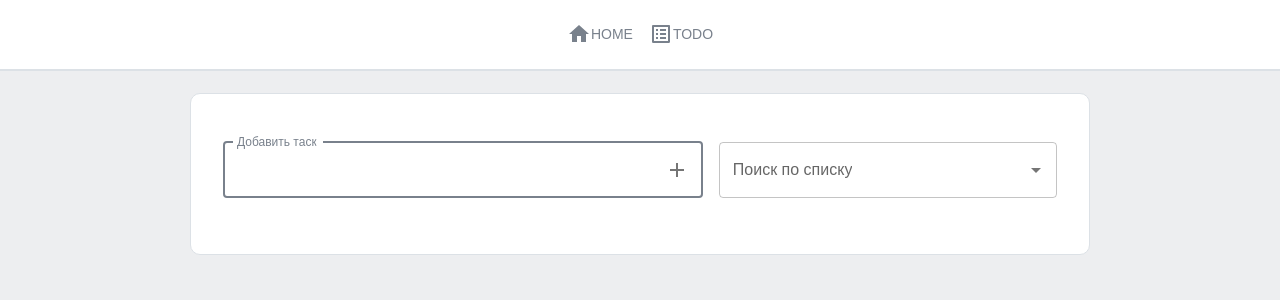
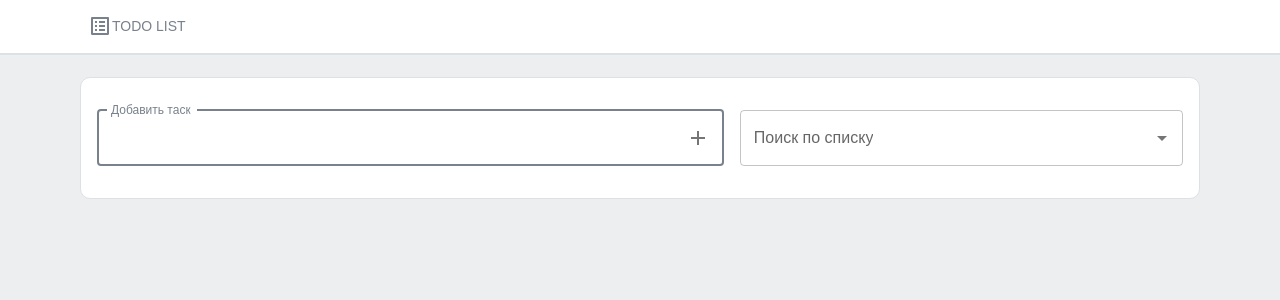
Before and after one commit to REIGEN06/todo-next-js, a Next.js app: page / in a window 1280 px wide. Shown: the top 300 px of the page. Built offline with nearby package versions, Linux system fonts and the light colour scheme.

Commit message:
fix: отступы; стили вынесены; theme; style body

```diff
--- a/src/app/Store/store.ts
+++ b/src/app/Store/store.ts
@@ -1,18 +1,22 @@
 import { create } from 'zustand';
 import { Task } from '../const/const';
 import { nanoid } from 'nanoid';
+
 interface TodosState {
 	todos: Task[];
 	addTodo: (title: string) => void;
 	deleteTodo: (id: number) => void;
 	editTodo: (id: number, newTitle: string) => void;
 }
+
 export const useTodos = create<TodosState>((set) => ({
 	todos: [],
+
 	addTodo: (title) =>
 		set((state) => ({
 			todos: [...state.todos, { id: nanoid(), title }],
 		})),
+
 	deleteTodo: (id) => {
 		set((state) => {
 			const newTasks = state.todos.slice();
@@ -20,6 +24,7 @@ export const useTodos = create<TodosState>((set) => ({
 			return { todos: newTasks };
 		});
 	},
+
 	editTodo: (id, newTitle) => {
 		set((state) => {
 			const newTasks = state.todos.slice();
--- a/src/app/components/NavBar.tsx
+++ b/src/app/components/NavBar.tsx
@@ -1,34 +1,27 @@
 'use client';
 import Box from '@mui/material/Box';
-import HomeIcon from '@mui/icons-material/Home';
 import ListAltIcon from '@mui/icons-material/ListAlt';
 import Link from 'next/link';
-import { Button, useTheme } from '@mui/material';
+import { Button, Theme, styled } from '@mui/material';
 
-export default function NavBar() {
-	const theme = useTheme();
+const NavBar = () => {
 	return (
-		<Box
-			sx={{
-				display: 'flex',
-				justifyContent: 'center',
-				p: 2,
-				backgroundColor: 'white',
-				boxShadow: `0px 2px ${theme.palette.border.main}`,
-			}}
-		>
+		<StyledBox>
 			<Link href="/">
 				<Button>
-					<HomeIcon />
-					Home
+					<ListAltIcon />
+					ToDo List
 				</Button>
 			</Link>
-			<Link href="/todolist">
-				<Button>
-					<ListAltIcon />
-					ToDo
-				</Button>
-			</Link>
-		</Box>
+		</StyledBox>
 	);
-}
+};
+
+export default NavBar;
+
+const StyledBox = styled(Box)(({ theme }: { theme: Theme }) => ({
+	display: 'flex',
+	padding: '8px 80px',
+	backgroundColor: theme.palette.BackgroundColors.main,
+	boxShadow: `0px 2px ${theme.palette.border.main}`,
+}));
--- a/src/app/components/TaskComponents.tsx
+++ b/src/app/components/TaskComponents.tsx
@@ -1,7 +1,14 @@
 import DeleteIcon from '@mui/icons-material/Delete';
 import EditIcon from '@mui/icons-material/Edit';
 import CheckIcon from '@mui/icons-material/Check';
-import { Box, Divider, IconButton, Paper, TextField } from '@mui/material';
+import {
+	Box,
+	Divider,
+	IconButton,
+	Paper,
+	TextField,
+	styled,
+} from '@mui/material';
 import { useState } from 'react';
 import { Task } from '../const/const';
 
@@ -15,52 +22,37 @@ type TaskComponentProps = {
 const TaskComponent = (props: TaskComponentProps) => {
 	const [input, setInput] = useState<string>(props.data.title);
 	const [edit, setEdit] = useState<boolean>(false);
+
 	const editTask = () => {
 		props.onEdit(props.idInArray, input);
 		setEdit(!edit);
 	};
 
 	return (
-		<Paper
-			component="form"
-			sx={{
-				m: '16px 8px',
-			}}
-		>
-			<Box
-				sx={{
-					display: 'flex',
-					alignItems: 'center',
-				}}
-			>
+		<WrapperTask>
+			<WrapperBox>
 				{edit ? (
 					<TextField
 						label="Редактировать задачу"
-						variant="outlined"
+						variant="standard"
 						multiline
 						fullWidth
+						InputProps={InputProps}
 						inputProps={{ maxLength: 100 }}
 						value={input}
 						onChange={(e) => setInput(e.target.value)}
 					/>
 				) : (
 					<TextField
-						variant="outlined"
+						variant="standard"
 						multiline
 						fullWidth
-						InputProps={{
-							readOnly: true,
-						}}
+						InputProps={InputPropsReadOnly}
 						value={props.data.title + ' ------ id: ' + props.idInArray}
 					/>
 				)}
 
-				<Box
-					sx={{
-						display: 'flex',
-						alignItems: 'center',
-					}}
-				>
+				<WrapperBox>
 					{edit ? (
 						<IconButton sx={{ m: 1 }} onClick={() => editTask()}>
 							<CheckIcon />
@@ -71,15 +63,33 @@ const TaskComponent = (props: TaskComponentProps) => {
 						</IconButton>
 					)}
 
-					<Divider sx={{ height: 28, m: 0.5 }} orientation="vertical" />
+					<Divider sx={{ height: 28, p: '4px' }} orientation="vertical" />
 
 					<IconButton sx={{ m: 1 }} onClick={props.onDelete}>
 						<DeleteIcon />
 					</IconButton>
-				</Box>
-			</Box>
-		</Paper>
+				</WrapperBox>
+			</WrapperBox>
+		</WrapperTask>
 	);
 };
 
 export default TaskComponent;
+
+const InputProps = {
+	disableUnderline: true,
+};
+
+const InputPropsReadOnly = {
+	readOnly: true,
+	disableUnderline: true,
+};
+
+const WrapperTask = styled(Paper)({
+	margin: '16px 8px',
+});
+
+const WrapperBox = styled(Box)({
+	display: 'flex',
+	alignItems: 'center',
+});
--- /dev/null
+++ b/src/app/layout.css
@@ -0,0 +1,4 @@
+body {
+	margin: 0px;
+	padding: 0px;
+}
--- a/src/app/layout.tsx
+++ b/src/app/layout.tsx
@@ -1,8 +1,10 @@
+'use client';
 import type { Metadata } from 'next';
 import { Inter } from 'next/font/google';
 import NavBar from './components/NavBar';
 import theme from './theme';
-import { ThemeProvider } from '@mui/material';
+import { Stack, Theme, ThemeProvider, styled } from '@mui/material';
+import './layout.css';
 
 const inter = Inter({ subsets: ['latin'] });
 
@@ -18,15 +20,19 @@ export default function RootLayout({
 }) {
 	return (
 		<html lang="en">
-			<body
-				style={{ margin: '0px', backgroundColor: '#edeef0' }}
-				className={inter.className}
-			>
+			<body className={inter.className}>
 				<ThemeProvider theme={theme}>
-					<NavBar />
-					{children}
+					<StyledStack>
+						<NavBar />
+						{children}
+					</StyledStack>
 				</ThemeProvider>
 			</body>
 		</html>
 	);
 }
+
+const StyledStack = styled(Stack)(({ theme }: { theme: Theme }) => ({
+	backgroundColor: theme.palette.BackgroundColors.dark,
+	height: typeof window !== undefined ? window.innerHeight : '100%',
+}));
--- a/src/app/page.tsx
+++ b/src/app/page.tsx
@@ -7,8 +7,12 @@ import {
 	InputAdornment,
 	List,
 	ListSubheader,
+	Stack,
 	TextField,
 	useTheme,
+	Button,
+	Theme,
+	styled,
 } from '@mui/material';
 import { MutableRefObject, SyntheticEvent, useRef, useState } from 'react';
 import AddIcon from '@mui/icons-material/Add';
@@ -17,9 +21,10 @@ import { Task } from './const/const';
 import { useTodos } from './store/store';
 
 const ToDoList = () => {
+	const theme = useTheme();
+
 	const [searchInput, setSearchInput] = useState<string>('');
 	const taskInputRef = useRef() as MutableRefObject<HTMLInputElement>;
-	const theme = useTheme();
 
 	const addTodo = useTodos((state) => state.addTodo);
 	const deleteTodo = useTodos((state) => state.deleteTodo);
@@ -40,7 +45,6 @@ const ToDoList = () => {
 		editTodo(id, newTitle);
 	};
 
-	//Если пользователь вводит что-то в поиск
 	const onSearchBarChange = (
 		event: SyntheticEvent<Element, Event>,
 		value: string | null
@@ -53,24 +57,10 @@ const ToDoList = () => {
 	});
 
 	return (
-		<Container
-			maxWidth="md"
-			sx={{
-				p: 3,
-				marginTop: 3,
-				border: `1px solid ${theme.palette.border.main}`,
-				borderRadius: '10px',
-				backgroundColor: `${theme.palette.BGcolors.main}`,
-			}}
-		>
-			<List subheader={<li />}>
+		<StyledStack>
 			<ListSubheader sx={{ p: 1 }}>
-					<Grid
-						container
-						spacing={2}
-						sx={{ display: 'flex', alignItems: 'center' }}
-					>
-						<Grid item xs={7}>
+				<GridContainer container spacing={2}>
+					<Grid item xs={12} sm={7}>
 						<TextField
 							type="text"
 							label="Добавить таск"
@@ -94,13 +84,14 @@ const ToDoList = () => {
 							}}
 						/>
 					</Grid>
-						<Grid item xs={5}>
+
+					<Grid item xs={12} sm={5}>
 						<Autocomplete
 							disablePortal
 							options={todos.map((task: Task) => task.title).reverse()}
 							onChange={onSearchBarChange}
 							sx={{
-									margin: '0px 0px 8px',
+								marginBottom: 1,
 							}}
 							fullWidth
 							renderInput={(params) => (
@@ -119,7 +110,7 @@ const ToDoList = () => {
 							}}
 						/>
 					</Grid>
-					</Grid>
+				</GridContainer>
 			</ListSubheader>
 
 			{filteredTasks
@@ -135,9 +126,21 @@ const ToDoList = () => {
 					);
 				})
 				.reverse()}
-			</List>
-		</Container>
+		</StyledStack>
 	);
 };
 
 export default ToDoList;
+
+const GridContainer = styled(Grid)({
+	display: 'flex',
+	alignItems: 'center',
+});
+
+const StyledStack = styled(Stack)(({ theme }: { theme: Theme }) => ({
+	margin: '24px 80px',
+	padding: '8px',
+	border: `1px solid ${theme.palette.border.main}`,
+	borderRadius: '10px',
+	backgroundColor: `${theme.palette.BackgroundColors.main}`,
+}));
--- a/src/app/theme.tsx
+++ b/src/app/theme.tsx
@@ -3,27 +3,13 @@ import { createTheme, responsiveFontSizes } from '@mui/material';
 
 declare module '@mui/material/styles' {
 	interface Palette {
-		BGcolors: Palette['primary'];
+		BackgroundColors: Palette['primary'];
 		border: Palette['primary'];
 	}
 
 	interface PaletteOptions {
-		BGcolors?: PaletteOptions['primary'];
+		BackgroundColors?: PaletteOptions['primary'];
 		border?: PaletteOptions['primary'];
-	}
-
-	interface Theme {
-		BGcolors: {
-			default: string;
-			paper: string;
-		};
-	}
-
-	interface ThemeOptions {
-		BGcolors?: {
-			default?: string;
-			paper?: string;
-		};
 	}
 }
 
@@ -31,7 +17,7 @@ let theme = createTheme({
 	palette: {
 		primary: {
 			main: '#79818c',
-			dark: 'black',
+			dark: '#000000',
 		},
 		secondary: {
 			main: '#2775fc',
@@ -40,9 +26,9 @@ let theme = createTheme({
 		border: {
 			main: '#dce1e6',
 		},
-		BGcolors: {
+		BackgroundColors: {
 			main: '#ffffff',
-			dark: 'edeef0',
+			dark: '#edeef0',
 		},
 	},
 	typography: {
```
Also changed, not shown: tsconfig.json (indentation only). Lines whose indentation alone changed are shown as unchanged.
